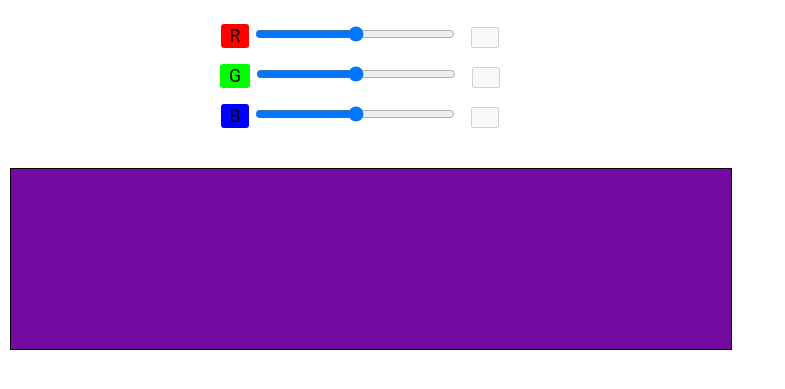
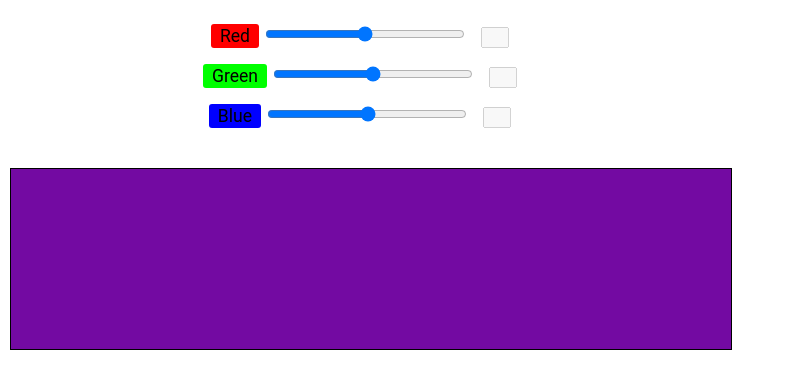
Before and after one commit to gmartinsti/IGTI-TP-Mod01, a plain HTML site: page index.html in a window 1280 px wide. Shown: the part 61-450 px from the top of the page, without its empty margins (0-785 px from the left). Drawn offline with Linux system fonts and the light colour scheme.

Commit message:
c0 - ProjetoFinal IGTI Ajuste na descricao commit

```diff
--- a/index.html
+++ b/index.html
@@ -11,17 +11,17 @@
 
         <h1>RGB Color - Trabalho Mod. 01 IGTI</h1>
         <fieldset>
-            <label for="r">R</label>
+            <label for="r">Red</label>
             <input type="range" min="0" max="255" id="r">
             <input type="text" for="red" value="" disabled>
         </fieldset>
         <fieldset>
-            <label for="g">G</label>
+            <label for="g">Green</label>
             <input type="range" min="0" max="255" id="g">
             <input type="text" for="green" value="" disabled>
         </fieldset>
         <fieldset>
-            <label for="b">B</label>
+            <label for="b">Blue</label>
             <input type="range" min="0" max="255" id="b">
             <input type="text" for="blue" value="" disabled>
         </fieldset>
```
